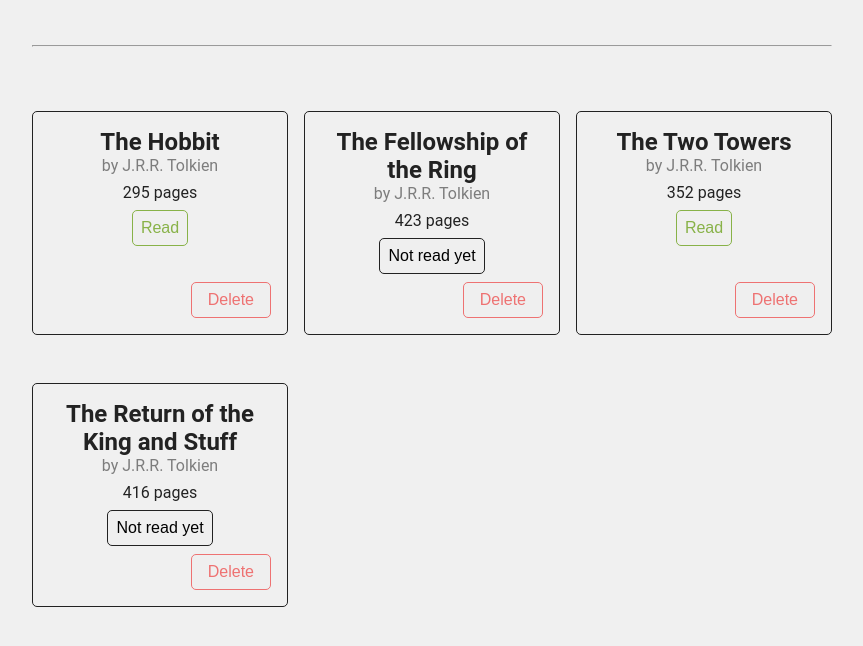
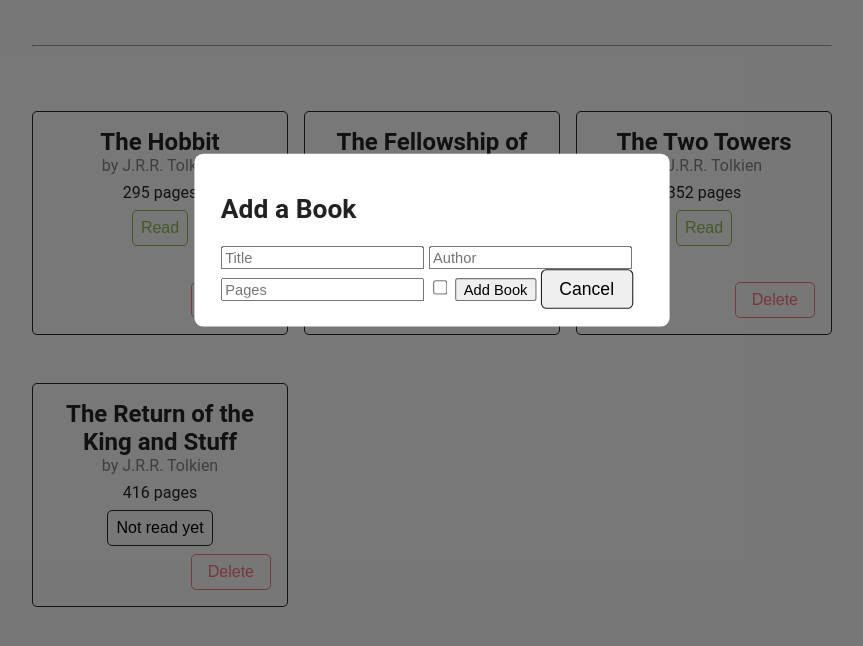
Before and after one commit to ishabahmed/library, a plain HTML site: page index.html in a window 1280 px wide. Both pictures are taken after a click on the button "Add book". Shown: the part 160-806 px from the top of the page, without its empty margins (208-1071 px from the left). Drawn offline with Linux system fonts and the light colour scheme.

Commit message:
Add modal to add books to library

```diff
--- a/css/style.css
+++ b/css/style.css
@@ -126,3 +126,30 @@ button:hover {
   background-color: #ee7272;
   color: #f0f0f0;
 }
+
+.modal {
+  position: fixed;
+  left: 0;
+  top: 0;
+  width: 100%;
+  height: 100%;
+  background-color: rgba(0, 0, 0, 0.5);
+  visibility: hidden;
+}
+
+.modal--visible {
+  visibility: visible;
+  transform: scale(1.1);
+  transition: visibility 0s linear 0s, opacity 0.25s 0s, transform 0.25s;
+}
+
+.modal__content {
+  position: absolute;
+  top: 50%;
+  left: 50%;
+  transform: translate(-50%, -50%);
+  background-color: white;
+  padding: 1rem 1.5rem;
+  width: 24rem;
+  border-radius: 0.5rem;
+}
--- a/index.html
+++ b/index.html
@@ -25,6 +25,20 @@
     <div class="books"></div>
   </div>
 
+  <div class="modal">
+    <div class="modal__content">
+      <h2 class="modal__title">Add a Book</h2>
+      <form class="modal__form">
+        <input class="modal__form-title" type="text" placeholder="Title" required>
+        <input class="modal__form-author" type="text" placeholder="Author" required>
+        <input class="modal__form-pages" type="number" placeholder="Pages" required>
+        <input class="modal__form-read" type="checkbox" placeholder="Read">
+        <input class="modal__form-submit" type="submit" value="Add Book">
+        <button class="modal__form-cancel">Cancel</button>
+      </form>
+    </div>
+  </div>
+
   <script src="./js/script.js"></script>
 </body>
 
--- a/js/script.js
+++ b/js/script.js
@@ -106,4 +106,40 @@ function displayLibrary() {
     }
 }
 
+/* when the add book button is clicked, make the modal visible */
+const addBookButton = document.querySelector('.header__button');
+addBookButton.addEventListener('click', () => {
+    const modal = document.querySelector('.modal');
+    modal.classList.toggle('modal--visible');
+});
+
+/* when the modal is clicked, make it invisible */
+const modal = document.querySelector('.modal');
+modal.addEventListener('click', () => {
+    modal.classList.toggle('modal--visible');
+});
+
+/* when the modal content is clicked, don't make the modal invisible */
+const modalContent = document.querySelector('.modal__content');
+modalContent.addEventListener('click', (e) => {
+    e.stopPropagation();
+});
+
+/* when the modal form is submitted, add the book to the library and display the library */
+const modalForm = document.querySelector('.modal__form');
+modalForm.addEventListener('submit', (e) => {
+    e.preventDefault();
+
+    const title = document.querySelector('.modal__form-title').value;
+    const author = document.querySelector('.modal__form-author').value;
+    const pages = document.querySelector('.modal__form-pages').value;
+    const read = document.querySelector('.modal__form-read').checked;
+
+    const book = new Book(title, author, pages, read);
+    library.addBook(book);
+    displayLibrary();
+
+    modal.classList.toggle('modal--visible');
+});
+
 displayLibrary();
```
